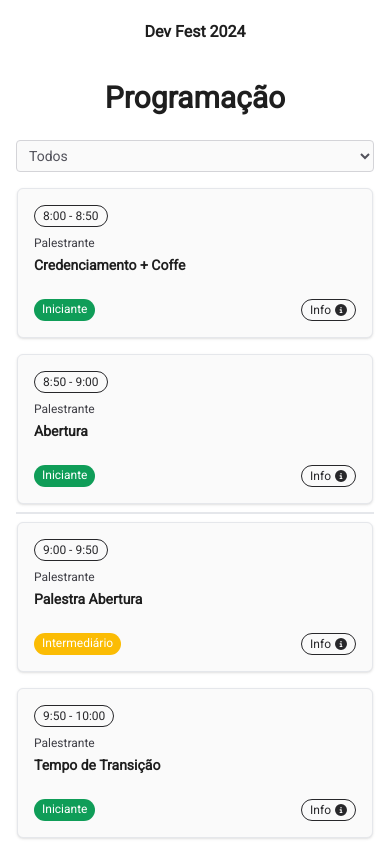
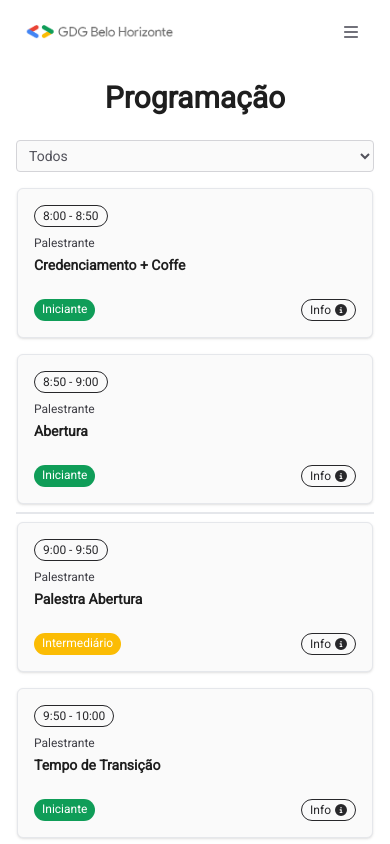
Before and after one commit to marialmeida1/site-devfest-hospedado, a Next.js app: page /schedule in a window 390 px wide. Shown: the top 844 px of the page. Built offline with nearby package versions, Linux system fonts and the light colour scheme.

Commit message:
feat: atualizando navbar e corrigindo erros de responsividade

```diff
--- a/src/app/about/page.tsx
+++ b/src/app/about/page.tsx
@@ -19,8 +19,9 @@ export default function About() {
   };
 
   return (
-    <div>
-      <section className="container pb-6  pt-12">
+    <>
+      {/* O que é o DevFest */}
+      <section className="container pt-2">
         <div>
           <SectionTitle align="text-center">O que é o DevFest?</SectionTitle>
           <SectionDescription>
@@ -37,7 +38,8 @@ export default function About() {
         </div>
       </section>
 
-      <section className="container flex flex-col gap-8 md:flex-row md:gap-16 py-8 md:py-16">
+      {/* O que é o GDG */}
+      <section className="container flex flex-col gap-8 md:flex-row md:gap-16 py-6">
         <div>
           <SectionTitle align="md:text-left text-center">
             O que é o GDG?
@@ -73,10 +75,11 @@ export default function About() {
         )}
       </section>
 
-      <section className="container pt-4 pb-28">
+      {/* Timeline */}
+      <section className="container pt-2 pb-14">
         <SectionTitle align="text-center">Histório dos DevFests</SectionTitle>
         <Timeline />
       </section>
-    </div>
+    </>
   );
 }
--- a/src/app/components/about/Timeline.tsx
+++ b/src/app/components/about/Timeline.tsx
@@ -1,5 +1,8 @@
+"use client"
 import Image from "next/image";
 import styles from "./Timeline.module.css";
+import { useState } from "react";
+import Modal from "../common/Modal";
 
 interface Events {
   title: string;
@@ -48,16 +51,26 @@ const events: Events[] = [
 
 export default function Timeline() {
 
+  const [selectedEvent, setSelectedEvent] = useState<Events | null>(null);
+
+  const openModal = (event: Events) => {
+    setSelectedEvent(event);
+  };
+
+  const closeModal = () => {
+    setSelectedEvent(null);
+  };
+
   return (
     <div className="gap-8 my-8 flex flex-col border-l-2 border-gray-900 lg:border-l-0 lg:flex-row lg:border-b-2 lg:border-gray-900">
       {events.map((el, i) => (
-        <div className="flex flex-row lg:flex-col">
+        <div key={i} className="flex flex-row lg:flex-col">
           <div className="flex justify-center align-middle relative lg:hidden">
             <div className="bg-gray-900 rounded-full top-1/2 w-3 h-3 absolute"></div>
           </div>
 
-          <div className="w-full h-40 flex items-center justify-center pl-4 lg:pl-0 lg:pb-12">
-            <div className="relative w-40 h-40">
+          <div onClick={() => openModal(el)} className="w-full cursor-pointer h-40 flex items-center justify-center pl-4 lg:pl-0 lg:pb-12">
+            <div className="relative w-40 md:min-w-full min-h-40 ">
                 <Image
                   className="absolute inset-0 w-full h-full object-cover"
                   src={el.image}
@@ -82,6 +95,18 @@ export default function Timeline() {
           </div>
         </div>
       ))}
+      {selectedEvent && (
+        <Modal isOpen={!!selectedEvent} onClose={closeModal} image={true}>
+          <div className="space-y-4">
+            <Image
+              src={selectedEvent.image}
+              width={700}
+              height={700}
+              alt={selectedEvent.title}
+            />
+          </div>
+        </Modal>
+      )}
     </div>
   );
 }
--- a/src/app/components/common/DetailCard.tsx
+++ b/src/app/components/common/DetailCard.tsx
@@ -1,13 +1,7 @@
 import React from "react";
-
-import Link from "next/link";
-import Image from "next/image";
-
 import SectionTitle from "./SectionTitle";
 import SectionDescription from "./SectionDescription";
-import Modal from "./Modal";
 
-import { Suspense } from "react";
 
 interface DetailProps {
   title: string;
--- a/src/app/components/common/Modal.tsx
+++ b/src/app/components/common/Modal.tsx
@@ -19,7 +19,7 @@ const Modal: React.FC<ModalProps> = ({
 
   return image ? (
     <div className="fixed inset-0 bg-black bg-opacity-50 z-50 overflow-auto flex justify-center items-center p-4">
-      <div className="relative min-h-[calc(60%)] min-w-[calc(20%)] max-w-[calc(60%)]">
+      <div className="relative">
         <div className="flex items-center justify-end absolute right-0 m-2">
           <button onClick={onClose} className="cursor-pointer">
             <FontAwesomeIcon
@@ -33,7 +33,7 @@ const Modal: React.FC<ModalProps> = ({
     </div>
   ) : (
     <div className="fixed inset-0 bg-black bg-opacity-50 z-50 overflow-auto flex justify-center items-center p-4">
-      <div className="relative bg-white p-4 mx-10 rounded-md md:inset-0 min-h-[calc(60%)] min-w-[calc(20%)] max-w-[calc(60%)]">
+      <div className="relative bg-white p-4 m-2 w-full min-h-fit rounded-md md:inset-0 md:m-0 md:min-w-[calc(20%)] md:max-w-[calc(60%)]">
         <div className="flex items-center justify-between px-2 pb-2 pt-1 border-b rounded-t">
           <h1 className="text-xl font-semibold text-zinc-900">Detalhes</h1>
           <button onClick={onClose} className="p-2 cursor-pointer">
--- a/src/app/components/common/navbar/navbar.tsx
+++ b/src/app/components/common/navbar/navbar.tsx
@@ -1,5 +1,9 @@
 "use client";
-import React, {useState} from "react";
+import { faBars } from "@fortawesome/free-solid-svg-icons";
+import { FontAwesomeIcon } from "@fortawesome/react-fontawesome";
+import Image from "next/image";
+import Link from "next/link";
+import React, { useState } from "react";
 
 export const Navbar = () => {
   const links = [
@@ -33,24 +37,38 @@ export const Navbar = () => {
   return (
     <>
       {" "}
-         <nav className="w-full h-16 flex items-center justify-center">
+      <nav className="w-full h-16 flex items-center justify-center ">
         <ul className="w-3/5 hidden md:flex md:justify-between ">
           {links.map((el, i) => (
             <li key={i}>
-                     <a href={el.link}>{el.name}</a>
+              <Link href={el.link}>{el.name}</Link>
             </li>
           ))}
         </ul>
-            <div className="md:hidden">
-               <h2 className="font-bold font-lg cursor-pointer" onClick={toggle}>
-                  Dev Fest 2024
-               </h2>
+        <div className="md:hidden flex flex-row items-center w-full justify-between mx-6">
+          <Link href="/">
+            <Image
+              src="/img/logo_gdg.png"
+              width={150}
+              height={150}
+              alt="GDG - Google Io"
+            />
+          </Link>
+
+          <FontAwesomeIcon
+            onClick={toggle}
+            icon={faBars}
+            className="h-4 cursor-pointer text-zinc-500 hover:bg-zinc-200 hover:text-zinc-700 rounded p-2"
+          />
         </div>
       </nav>
-         <div className={showMe ? "block" : "hidden"}>
+      <div className={`${showMe ? "block" : "hidden"} transition-transform`}>
         {links.map((el, i) => (
-               <li key={i} className="list-none w-full flex justify-center py-2 bg-gray-50 border-b border-gray-200">
-                  <a href={el.link}>{el.name}</a>
+          <li
+            key={i}
+            className="list-none w-full flex text-sm text-zinc-700 justify-center py-2 hover:bg-gray-50 border-b border-gray-100"
+          >
+            <Link href={el.link}>{el.name}</Link>
           </li>
         ))}
       </div>
```
Lines whose indentation alone changed are shown as unchanged.
